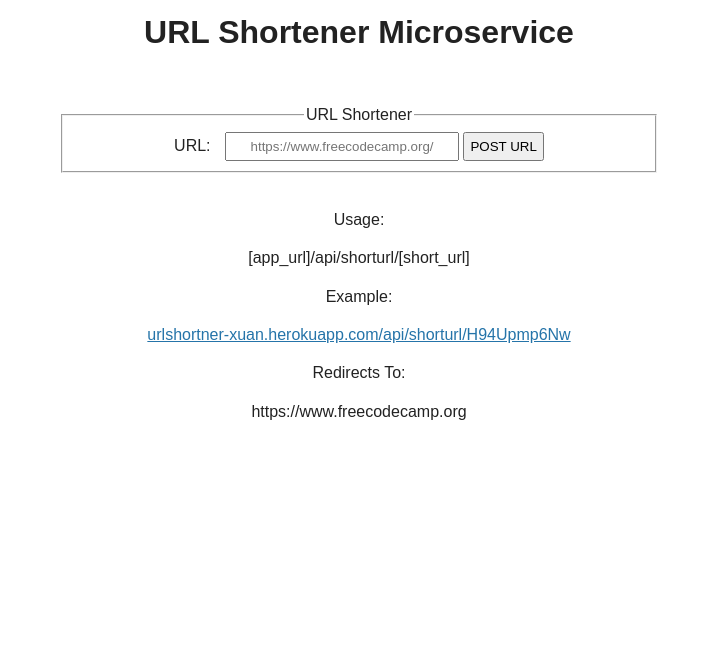
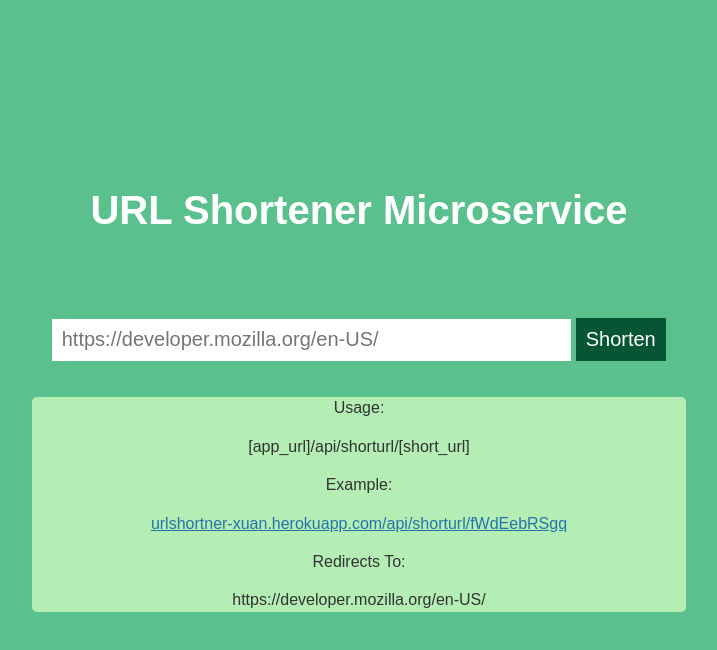
Before and after one commit to johnngo10/urlshortner, a website: page views/index.html in a window 1280 px wide. Shown: the whole page, without its empty margins (281-998 px from the left). Drawn offline with Linux system fonts and the light colour scheme.

Commit message:
updated styling

```diff
--- a/package.json
+++ b/package.json
@@ -1,7 +1,7 @@
 {
   "name": "shorturl",
   "version": "0.0.3",
-  "description": "API project for freeCodeCamp",
+  "description": "URl Shortner Microservice Project",
   "main": "server.js",
   "scripts": {
     "start": "node server.js",
--- a/public/style.css
+++ b/public/style.css
@@ -2,9 +2,17 @@ body {
   font-family: Arial, sans-serif;
   font-size: 16px;
   color: #222;
-  background-color: #fff;
+  background-color: #5ac18e;
   text-align: center;
   line-height: 1.4em;
+  display: flex;
+  flex-direction: column;
+  justify-content: center;
+  align-items: center;
+  height: 100vh;
+  overflow: auto;
+
+  margin: 0;
 }
 
 main {
@@ -12,11 +20,10 @@ main {
   margin-top: 40px;
 }
 
-h3 {
-  margin-top: 30px;
+h1 {
+  color: white;
+  font-size: 40px;
 }
-
-
 
 .user-stories li {
   margin-bottom: 1em;
@@ -29,7 +36,19 @@ a {
 form {
   margin: 10px auto;
   padding: 20px;
-  max-width: 600px;
+  max-width: 800px;
+}
+
+.submit {
+  background-color: #065535;
+  border: none;
+  color: white;
+  padding: 10px;
+  cursor: pointer;
+}
+
+.submit:hover {
+  background-color: #096a43;
 }
 
 label {
@@ -37,10 +56,19 @@ label {
 }
 
 input {
-  padding: 5px;
+  padding: 9.5px;
+  font-size: 20px;
+  border: none;
+  outline: none;
 }
 
 input[type='text'] {
-  width: 220px;
-  text-align: center;
+  width: 500px;
 }
+
+.info {
+  color: #333333;
+  border: none;
+  border-radius: 5px;
+  background-color: #b4eeb4;
+}
--- a/views/index.html
+++ b/views/index.html
@@ -2,12 +2,7 @@
 
 <html>
   <head>
-    <title>URL Shortener Microservice | freeCodeCamp.org</title>
-    <link
-      rel="icon"
-      type="image/png"
-      href="https://cdn.freecodecamp.org/universal/favicons/favicon-16x16.png"
-    />
+    <title>URL Shortener Microservice</title>
     <link href="/public/style.css" rel="stylesheet" type="text/css" />
   </head>
 
@@ -16,24 +11,26 @@
     <main>
       <section>
         <form action="api/shorturl/new" method="POST">
-          <fieldset>
-            <legend>URL Shortener</legend>
-            <label for="url_input">URL:</label>
-            <input id="url_input" type="text" name="url" placeholder="https://www.freecodecamp.org/" />
-            <input type="submit" value="POST URL" />
-          </fieldset>
+          <input
+            id="url_input"
+            type="text"
+            name="url"
+            placeholder="https://developer.mozilla.org/en-US/"
+          />
+          <input type="submit" value="Shorten" class="submit" />
         </form>
       </section>
-      <div>
+      <div class="info">
         <p>Usage:</p>
         <p>[app_url]/api/shorturl/[short_url]</p>
         <p>Example:</p>
-        <a href="https://urlshortner-xuan.herokuapp.com/api/shorturl/H94Upmp6Nw">urlshortner-xuan.herokuapp.com/api/shorturl/H94Upmp6Nw</a>
+        <a href="https://urlshortner-xuan.herokuapp.com/api/shorturl/fWdEebRSgq"
+          >urlshortner-xuan.herokuapp.com/api/shorturl/fWdEebRSgq</a
+        >
         <p>Redirects To:</p>
-        <p>https://www.freecodecamp.org</p>
+        <p>https://developer.mozilla.org/en-US/</p>
       </div>
     </main>
-    <footer>
-    </footer>
+    <footer></footer>
   </body>
 </html>
```
Also changed, not shown: server.js (+1 -6 lines).
